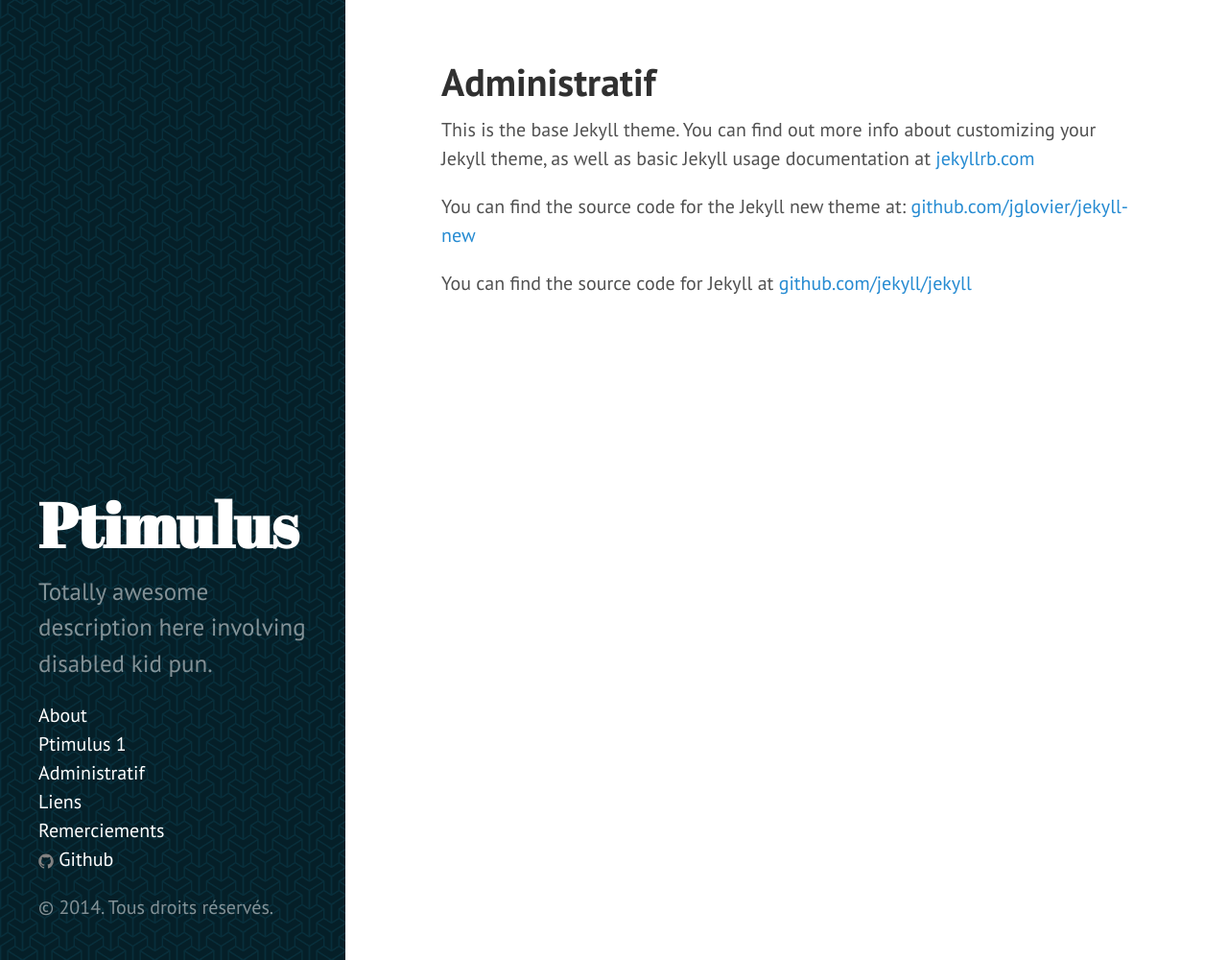
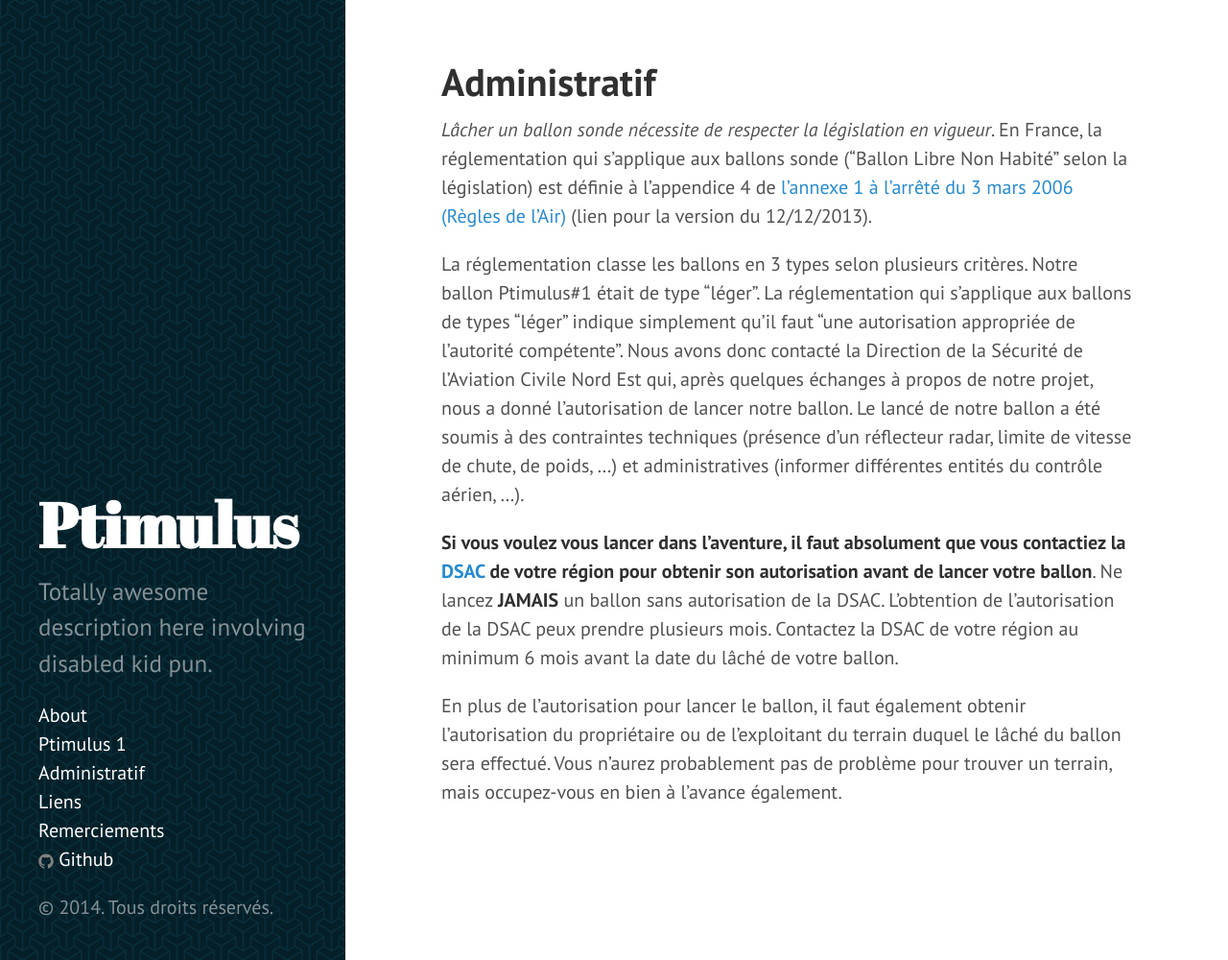
Before and after one commit to MichaelMure/ptimulus.eu, a Jekyll site: the page built from pages/paperwork.md, in a window 1280 px wide and 1000 px high. Shown: the whole window at 96% size. Built offline with Jekyll 4.4.1, drawn with Linux system fonts in a browser that asks for light colours.

Commit message:
paperworks page done

```diff
--- a/pages/paperwork.md
+++ b/pages/paperwork.md
@@ -4,8 +4,13 @@ title: Administratif
 permalink: /paperwork/
 ---
 
-This is the base Jekyll theme. You can find out more info about customizing your Jekyll theme, as well as basic Jekyll usage documentation at [jekyllrb.com](http://jekyllrb.com/)
+*Lâcher un ballon sonde nécessite de respecter la législation en vigueur*. En France, la réglementation qui s'applique aux ballons sonde ("Ballon Libre Non Habité" selon la législation) est définie à l'appendice 4 de [l'annexe 1 à l'arrêté du 3 mars 2006 (Règles de l'Air)](https://www.sia.aviation-civile.gouv.fr/dossier/texteregle/RDA_complet_12122013.pdf) (lien pour la version du 12/12/2013).
 
-You can find the source code for the Jekyll new theme at: [github.com/jglovier/jekyll-new](https://github.com/jglovier/jekyll-new)
+La réglementation classe les ballons en 3 types selon plusieurs critères. Notre ballon Ptimulus#1 était de type "léger". La réglementation qui s'applique aux ballons de types "léger" indique simplement qu'il faut "une autorisation appropriée de l'autorité compétente". Nous avons donc contacté la Direction de la Sécurité de l'Aviation Civile Nord Est qui, après quelques échanges à propos de notre projet, nous a donné l'autorisation de lancer notre ballon. Le lancé de notre ballon a été soumis à des contraintes techniques (présence d'un réflecteur radar, limite de vitesse de chute, de poids, ...) et administratives (informer différentes entités du contrôle aérien, ...).
 
-You can find the source code for Jekyll at [github.com/jekyll/jekyll](https://github.com/jekyll/jekyll)
+
+__Si vous voulez vous lancer dans l'aventure, il faut absolument que vous contactiez la [DSAC](http://www.developpement-durable.gouv.fr/-Directions-de-la-Securite-de-l-.html) de votre région pour obtenir son autorisation avant de lancer votre ballon__. Ne lancez __JAMAIS__ un ballon sans autorisation de la DSAC.
+L'obtention de l'autorisation de la DSAC peux prendre plusieurs mois. Contactez la DSAC de votre région au minimum 6 mois avant la date du lâché de votre ballon.
+
+
+En plus de l'autorisation pour lancer le ballon, il faut également obtenir l'autorisation du propriétaire ou de l'exploitant du terrain duquel le lâché du ballon sera effectué. Vous n'aurez probablement pas de problème pour trouver un terrain, mais occupez-vous en bien à l'avance également.
```
